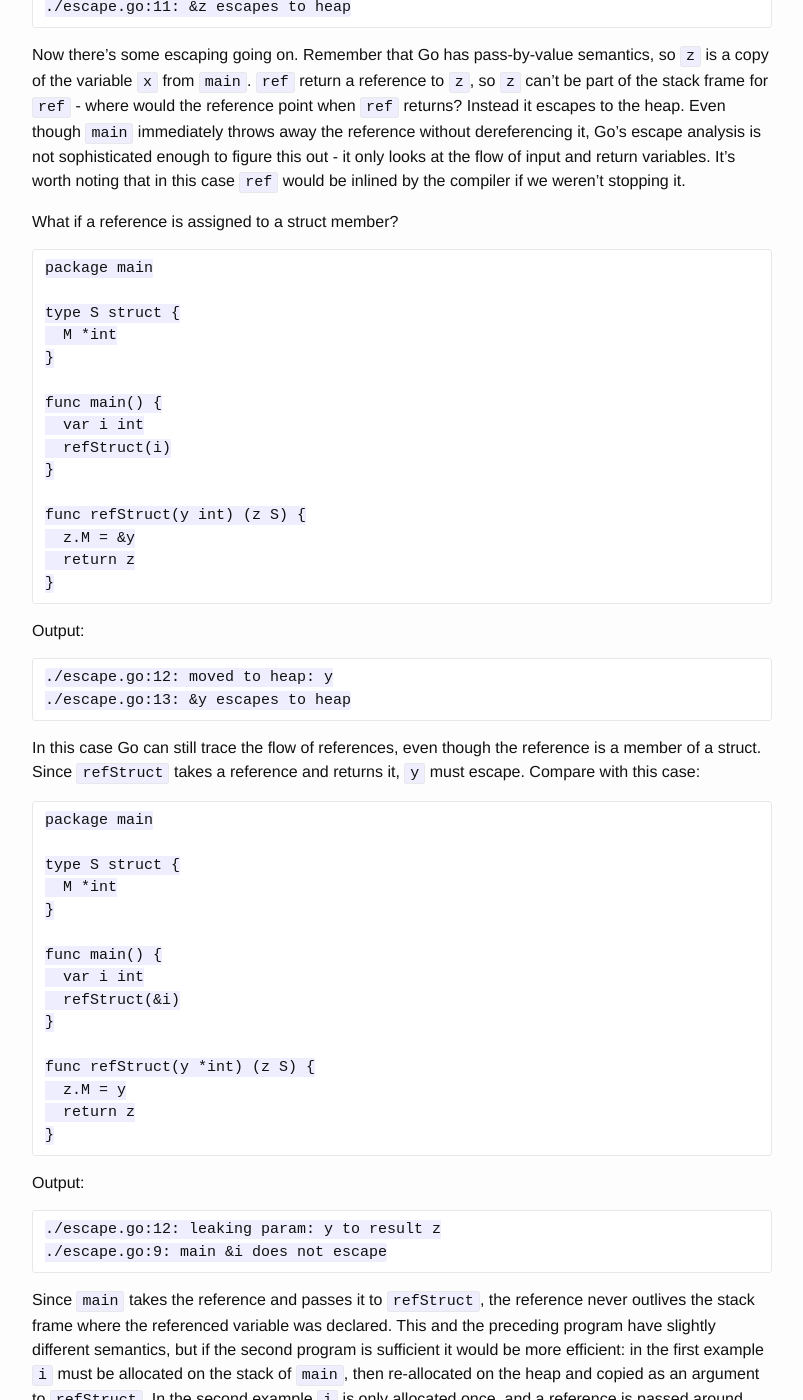
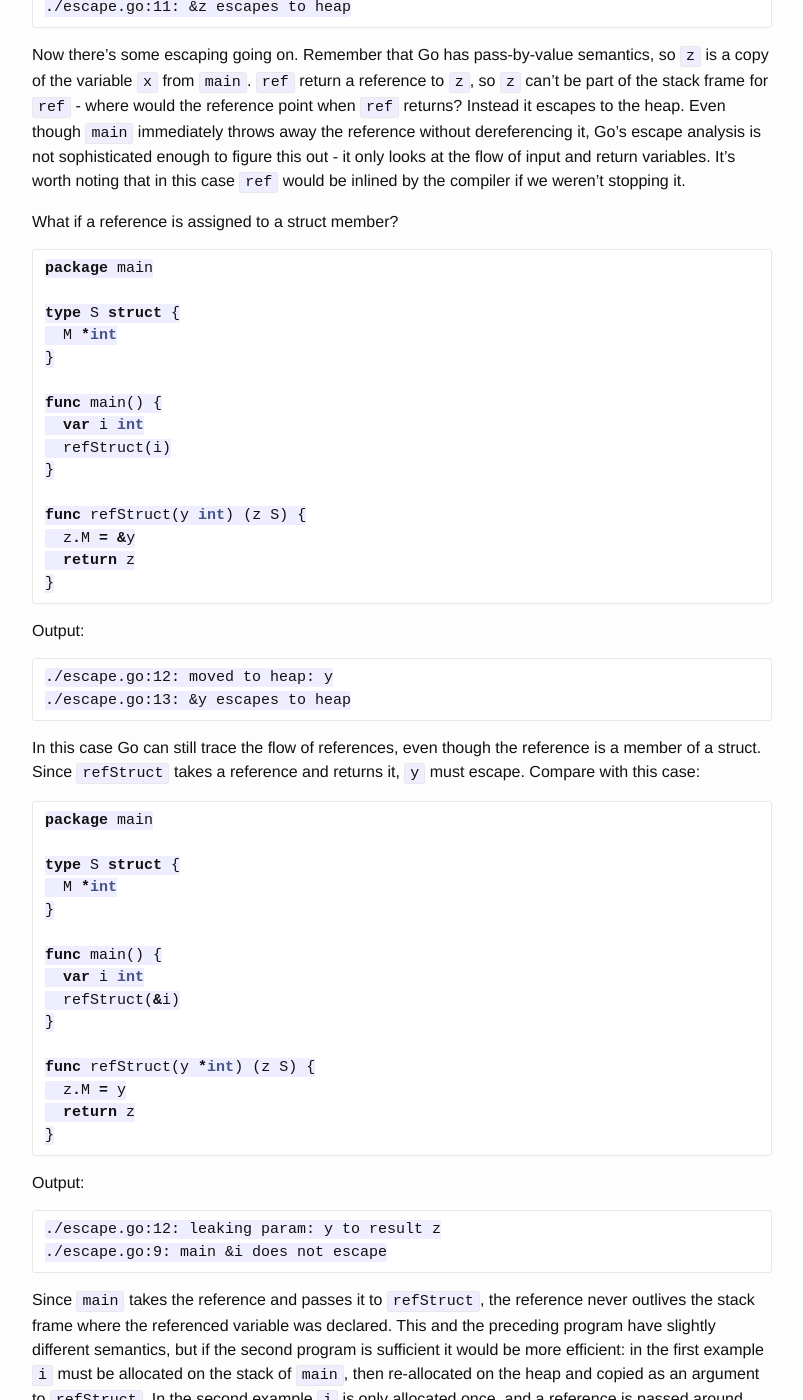
Before and after one commit to actgardner/actgardner.github.io, a Jekyll site: the page built from _posts/2015-09-14-go-escape-analysis.markdown, in a window 1280 px wide and 1400 px high, scrolled down 2134 px. Shown: the whole window, without its empty margins (238-1041 px from the left). Built offline with Jekyll 4.4.1, drawn with Linux system fonts in a browser that asks for light colours; Markdown is read by kramdown in place of the engine named in the settings; some of the changed text lies outside the part shown.

Commit message:
Add syntax highlighting to escape analysis post

````diff
--- a/_posts/2015-09-14-go-escape-analysis.markdown
+++ b/_posts/2015-09-14-go-escape-analysis.markdown
@@ -16,7 +16,7 @@ Go's escape analysis is more basic than the HotSpot JVM, for example. The basic
 
 To perform escape analysis, Go builds a graph of function calls at compile time, and traces the flow of input arguments and return values. A function may take a reference to one of it's arguments, but if that reference is not returned, the variable does not escape. A function may also return a reference, but that reference may be dereferenced or not returned by another function in the stack before the function which declared the variable returns. To illustrate a few simple cases, we can run the compiler with `-gcflags '-m'`, which will print verbose escape analysis information:
 
-```
+```golang
 package main
 
 type S struct {}
@@ -33,7 +33,7 @@ func identity(x S) S {
 
 You'll have to build this with `go run -gcflags '-m -l'` - the `-l` flag prevents the function `identity` from being inlined (that's a topic for another time). The output is: nothing! Go uses pass-by-value semantics, so the `x` variable from `main` will always be copied into the stack of `identity`. In general code without references always uses stack allocation, trivially. There's no escape analysis to do. Let's try something harder:
 
-```
+```go
 package main
 
 type S struct {}
@@ -60,7 +60,7 @@ The first line shows that the variable "flows through": the input variable is re
 
 A third experiment:
 
-```
+```go
 package main
 
 type S struct {}
@@ -86,7 +86,7 @@ Now there's some escaping going on. Remember that Go has pass-by-value semantics
 
 What if a reference is assigned to a struct member?
 
-```
+```go
 package main
 
 type S struct {
@@ -113,7 +113,7 @@ Output:
 
 In this case Go can still trace the flow of references, even though the reference is a member of a struct. Since `refStruct` takes a reference and returns it, `y` must escape. Compare with this case:
 
-```
+```go
 package main
 
 type S struct {
@@ -142,7 +142,7 @@ Since `main` takes the reference and passes it to `refStruct`, the reference nev
 
 A slightly more insidious example:
 
-```
+```go
 package main
 
 type S struct {
````
